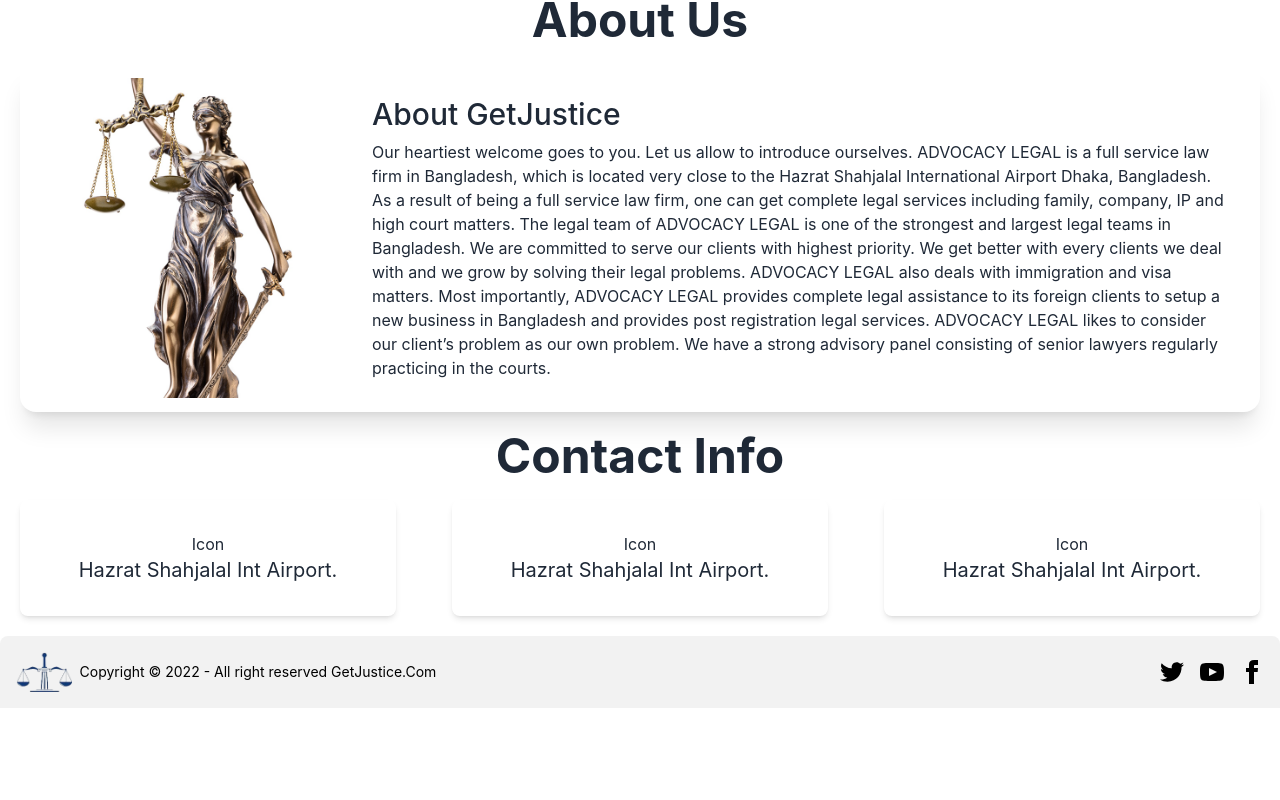
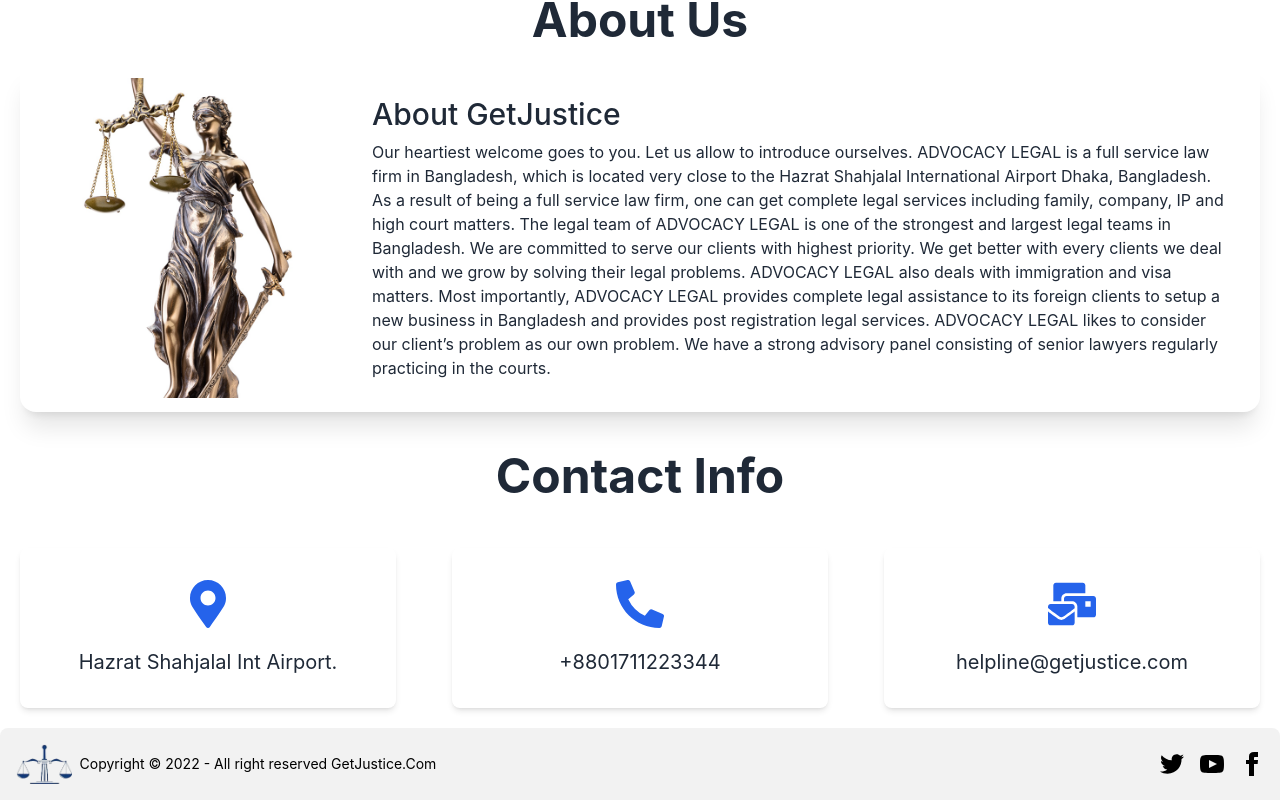
Before and after one commit to iamtanjil/get-justice, a React (Create React App) app: page / in a window 1280 px wide. Shown: the part 1328-2128 px from the top of the page. Before the commit the page ends 2036 px from the top, so only its background shows below. Built offline with nearby package versions, Linux system fonts and the light colour scheme.

Commit message:
contact page complete

```diff
--- a/package.json
+++ b/package.json
@@ -9,6 +9,7 @@
     "daisyui": "^2.38.1",
     "react": "^18.2.0",
     "react-dom": "^18.2.0",
+    "react-icons": "^4.6.0",
     "react-router-dom": "^6.4.3",
     "react-scripts": "5.0.1",
     "web-vitals": "^2.1.4"
--- a/src/Pages/Home/About/About.js
+++ b/src/Pages/Home/About/About.js
@@ -1,5 +1,6 @@
 import React from 'react';
 import img from '../../../assests/about.png'
+
 
 const About = () => {
     return (
--- a/src/Pages/Home/Contact/Contact.js
+++ b/src/Pages/Home/Contact/Contact.js
@@ -1,32 +1,33 @@
 import React from 'react';
+import { FaMapMarkerAlt, FaPhoneAlt, FaMailBulk } from "react-icons/fa";
 
 const Contact = () => {
     return (
-        <div>
+        <div className='mx-auto mt-10'>
             <h2 className='text-5xl text-center font-bold'>Contact Info</h2>
-            <div className='grid grid-cols-3 gap-4'>
+            <div className='grid col-span-1 lg:grid-cols-3 gap-4 mt-7'>
                 <div className='shadow-md rounded-lg m-5 p-8'>
-                    <div className='flex justify-center'>
-                        Icon
+                    <div className='flex justify-center mb-5'>
+                        <FaMapMarkerAlt className='h-12 w-12 text-blue-600'></FaMapMarkerAlt>
                     </div>
                     <div className='flex justify-center'>
                         <h2 className="text-xl">Hazrat Shahjalal Int Airport.</h2>
                     </div>
                 </div>
                 <div className='shadow-md rounded-lg m-5 p-8'>
-                    <div className='flex justify-center'>
-                        Icon
+                    <div className='flex justify-center mb-5'>
+                        <FaPhoneAlt className='h-12 w-12 text-blue-600'></FaPhoneAlt>
                     </div>
                     <div className='flex justify-center'>
-                        <h2 className="text-xl">Hazrat Shahjalal Int Airport.</h2>
+                        <h2 className="text-xl">+8801711223344</h2>
                     </div>
                 </div>
                 <div className='shadow-md rounded-lg m-5 p-8'>
-                    <div className='flex justify-center'>
-                        Icon
+                    <div className='flex justify-center mb-5'>
+                        <FaMailBulk className='h-12 w-12 text-blue-600'></FaMailBulk>
                     </div>
                     <div className='flex justify-center'>
-                        <h2 className="text-xl">Hazrat Shahjalal Int Airport.</h2>
+                        <h2 className="text-xl">helpline@getjustice.com</h2>
                     </div>
                 </div>
             </div>
```
Also changed, not shown: 1 other file (tests, documents, lock files or other folders).
